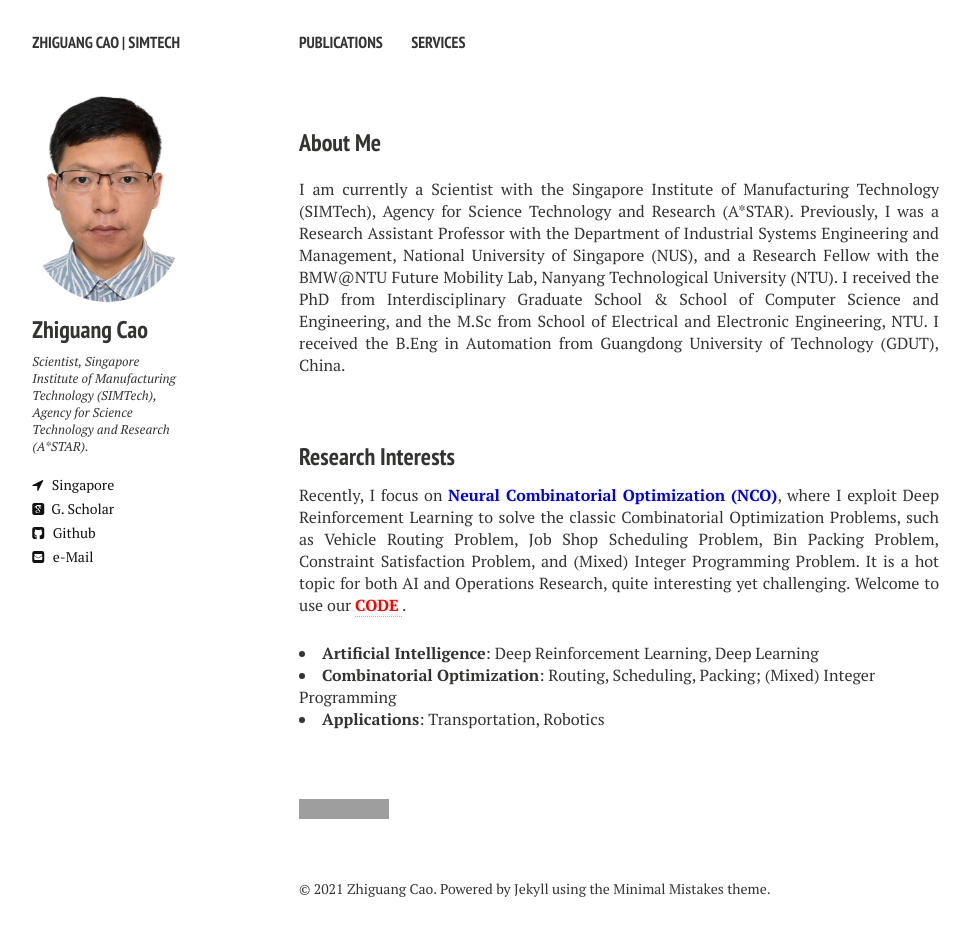
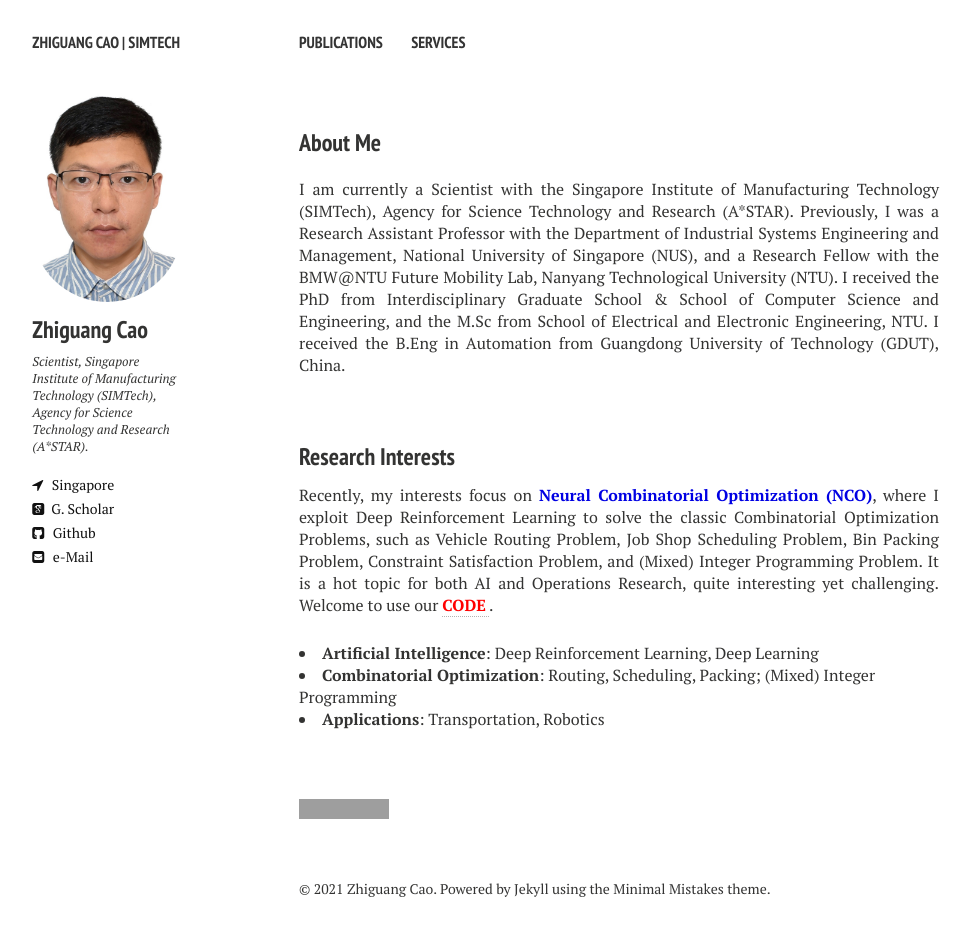
Before and after one commit to zhiguangcaosg/zhiguangcaosg.github.io, a Jekyll site: the page built from index.md, in a window 1280 px wide. Shown: the whole page, without its empty margins (21-991 px from the left). Built offline with Jekyll 4.4.1, drawn with Linux system fonts in a browser that asks for light colours; nearby versions of some CDN libraries; grey boxes are pictures that could not be loaded.

Commit message:
Update index.md

```diff
--- a/index.md
+++ b/index.md
@@ -12,7 +12,7 @@ image: banner1.png
 
 
 <h3 style="margin-bottom:-8px;padding-top:20px;">Research Interests</h3> <br>
-<p align="justify">Recently, I focus on <font color="#0000E3"><b>Neural Combinatorial Optimization (NCO)</b></font>, where I exploit Deep Reinforcement Learning to solve the classic Combinatorial Optimization Problems, such as Vehicle Routing Problem, Job Shop Scheduling Problem, Bin Packing Problem, Constraint Satisfaction Problem, and (Mixed) Integer Programming Problem. It is a hot topic for both AI and Operations Research, quite interesting yet challenging. Welcome to use our <a href="https://zhiguangcaosg.github.io/publications/"  target="_blank"> <font color="#FF0000"><b>CODE</b> </font></a>.
+<p align="justify">Recently, my interests focus on <font color="#0000E3"><b>Neural Combinatorial Optimization (NCO)</b></font>, where I exploit Deep Reinforcement Learning to solve the classic Combinatorial Optimization Problems, such as Vehicle Routing Problem, Job Shop Scheduling Problem, Bin Packing Problem, Constraint Satisfaction Problem, and (Mixed) Integer Programming Problem. It is a hot topic for both AI and Operations Research, quite interesting yet challenging. Welcome to use our <a href="https://zhiguangcaosg.github.io/publications/"  target="_blank"> <font color="#FF0000"><b>CODE</b> </font></a>.
 </p>
 <li>
 <b>Artificial Intelligence</b>:  Deep Reinforcement Learning, Deep Learning
```
